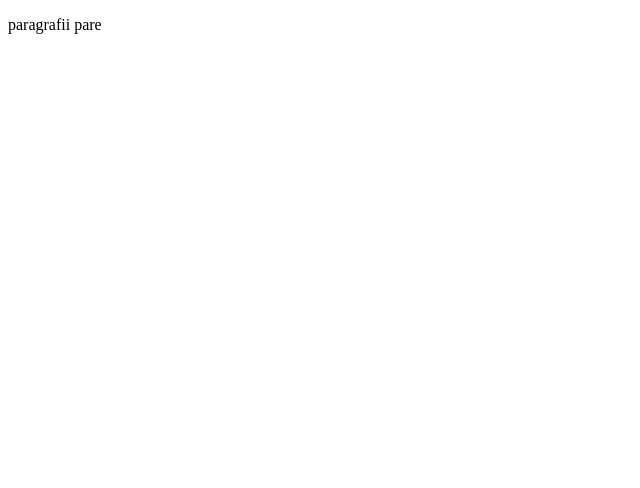
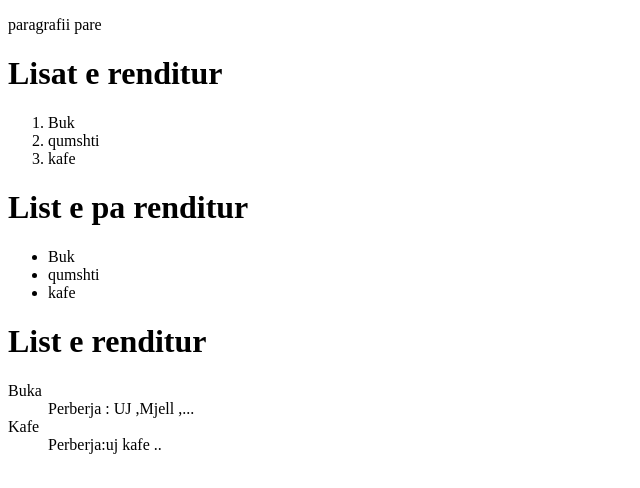
Before and after one commit to DiomalBeqiraj/grupi2, a plain HTML site: page index.html in a window 1280 px wide. Shown: the whole page, without its empty margins (0-640 px from the left). Drawn offline with Linux system fonts and the light colour scheme.

Commit message:
shtum lista

```diff
--- a/index.html
+++ b/index.html
@@ -5,6 +5,25 @@
 	</head>
 	<body>
 		<p>paragrafii pare</p>
+		<h1>Lisat e renditur</h1>
+	<ol>
+		<li>Buk</li>
+		<li> qumshti</li>
+		<li> kafe</li>
+	</ol>
+	<h1>List e pa renditur</h1>
+	<ul>
+		<li>Buk</li>
+		<li> qumshti</li>
+		<li> kafe</li>
+	</ul>
+	<h1>List e  renditur</h1>
+	<dl>
+		<dt>Buka</dt>
+		<dd>Perberja : UJ ,Mjell ,...</dd>
+		<dt> Kafe </dt>
+		<dd> Perberja:uj kafe ..</dd>
+	</dl>
 	</body>
 
 </html>
```
